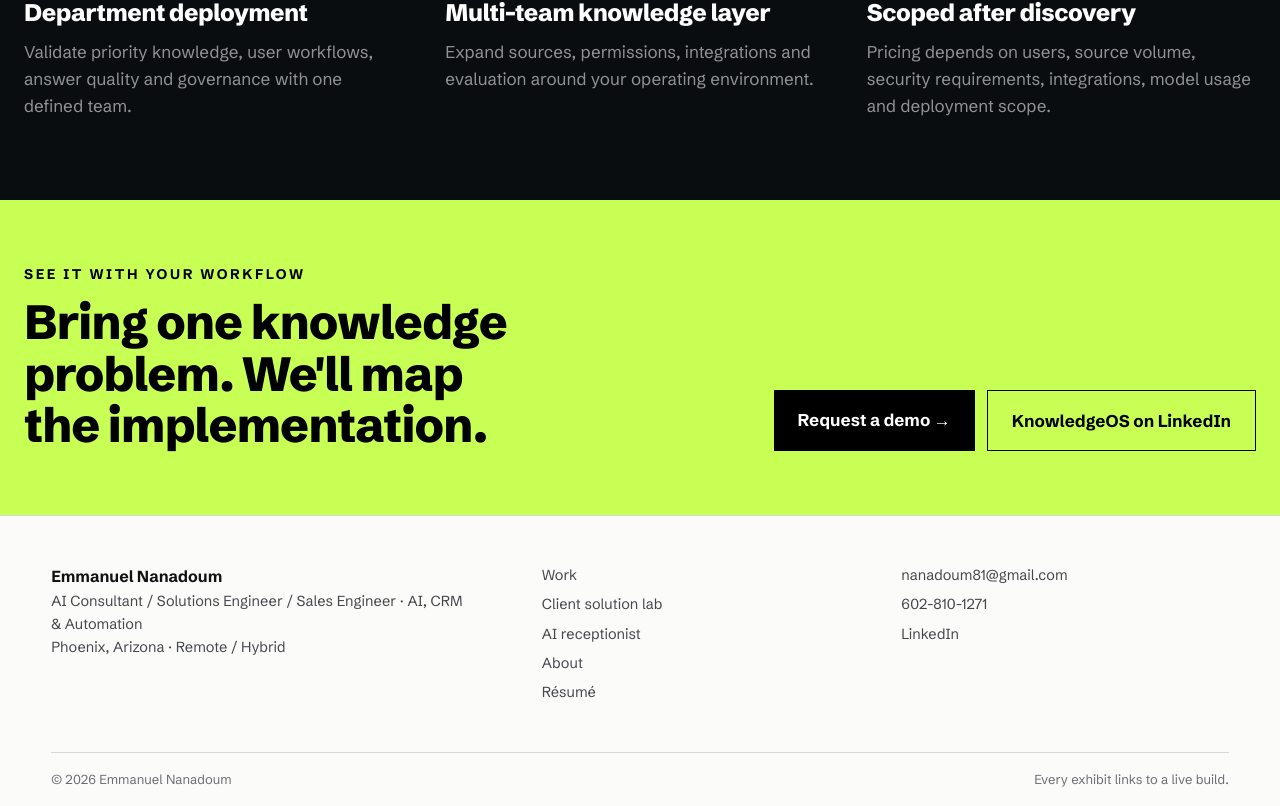
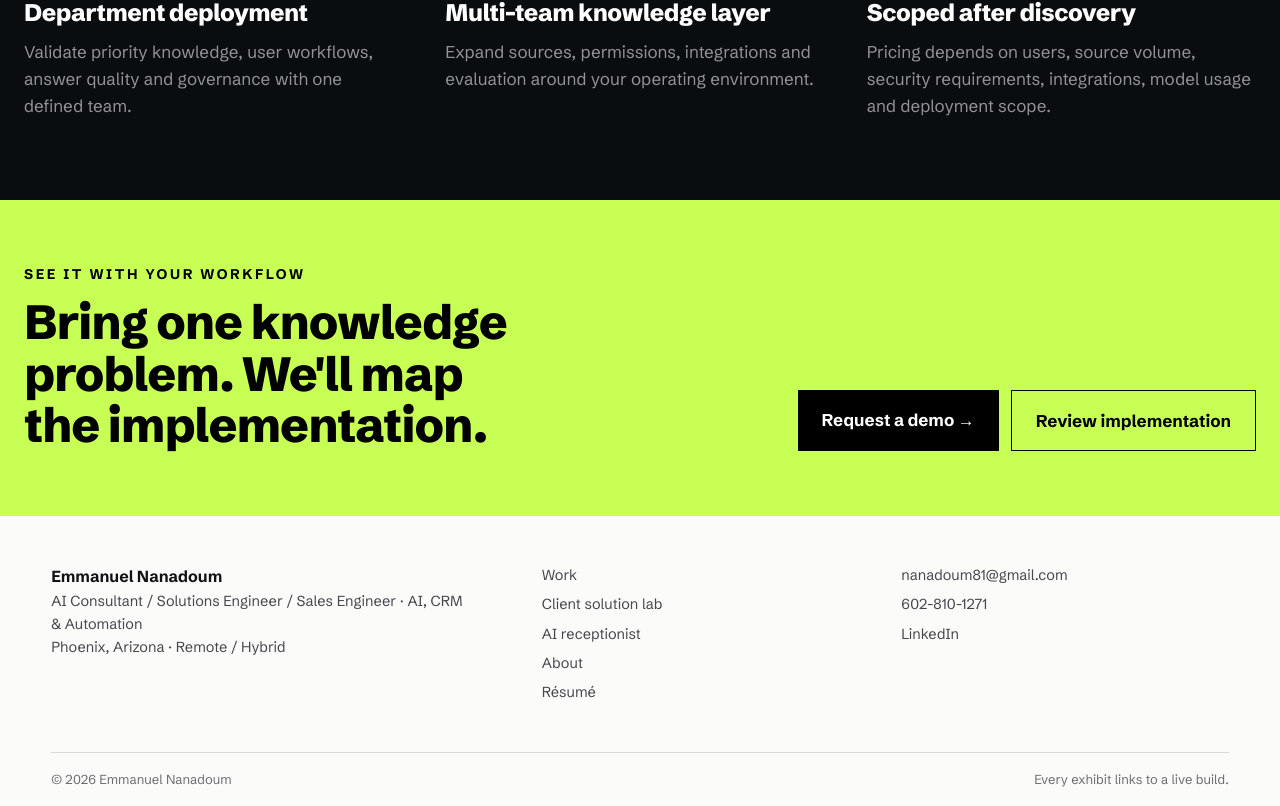
Before and after one commit to Nanadoum81/emmanuel-nanadoum-portfolio, a Next.js app: page /knowledgeos/enterprise in a window 1280 px wide. Shown: the part 3137-3943 px from the top of the page. Built offline with nearby package versions, Linux system fonts and the light colour scheme; no server answers.

Commit message:
Keep LinkedIn CTA gated until company page exists

```diff
--- a/app/(portfolio)/knowledgeos/enterprise/page.tsx
+++ b/app/(portfolio)/knowledgeos/enterprise/page.tsx
@@ -28,6 +28,6 @@ export default function EnterpriseKnowledgeOS(){
   <section id="use-cases" className="mx-auto max-w-[1380px] px-6 py-20"><div className="grid gap-12 lg:grid-cols-[.7fr_1.3fr]"><div><p className="text-sm font-bold uppercase tracking-[.18em] text-[#c8ff55]">Use cases</p><h2 className="mt-4 text-5xl font-black tracking-[-.04em]">One knowledge layer. Multiple teams.</h2></div><div>{useCases.map(([h,t])=><article key={h} className="grid gap-3 border-t border-white/15 py-7 md:grid-cols-[200px_1fr]"><h3 className="font-bold">{h}</h3><p className="text-white/60">{t}</p></article>)}</div></div></section>
   <section id="security" className="border-y border-white/10 bg-[#11161b]"><div className="mx-auto grid max-w-[1380px] gap-12 px-6 py-20 lg:grid-cols-2"><div><p className="text-sm font-bold uppercase tracking-[.18em] text-[#c8ff55]">Enterprise architecture</p><h2 className="mt-4 text-5xl font-black tracking-[-.04em]">Designed around evidence, permissions and operational control.</h2><p className="mt-6 max-w-[58ch] leading-7 text-white/60">The current public demonstration uses synthetic knowledge. Enterprise deployments are scoped around the customer&apos;s identity model, data boundaries, approved sources, retention requirements, model provider and integration environment.</p></div><div className="grid gap-4 text-sm">{["Server-side model credentials","Permission-aware retrieval design","Source-level evidence returned with answers","Explicit unsupported-answer behavior","Human-controlled source ingestion and re-indexing","Evaluation for retrieval, groundedness, citations and latency"].map(x=><div key={x} className="border-b border-white/15 py-4 font-semibold">{x}</div>)}</div></div></section>
   <section className="mx-auto max-w-[1380px] px-6 py-20"><div className="grid gap-8 lg:grid-cols-3"><div><p className="text-sm uppercase tracking-[.18em] text-white/40">Pilot</p><h3 className="mt-2 text-2xl font-bold">Department deployment</h3><p className="mt-3 text-white/55">Validate priority knowledge, user workflows, answer quality and governance with one defined team.</p></div><div><p className="text-sm uppercase tracking-[.18em] text-white/40">Enterprise</p><h3 className="mt-2 text-2xl font-bold">Multi-team knowledge layer</h3><p className="mt-3 text-white/55">Expand sources, permissions, integrations and evaluation around your operating environment.</p></div><div><p className="text-sm uppercase tracking-[.18em] text-white/40">Commercial model</p><h3 className="mt-2 text-2xl font-bold">Scoped after discovery</h3><p className="mt-3 text-white/55">Pricing depends on users, source volume, security requirements, integrations, model usage and deployment scope.</p></div></div></section>
-  <section className="bg-[#c8ff55] text-black"><div className="mx-auto grid max-w-[1380px] gap-8 px-6 py-16 lg:grid-cols-[1fr_auto] lg:items-end"><div><p className="text-sm font-bold uppercase tracking-[.18em]">See it with your workflow</p><h2 className="mt-3 max-w-[18ch] text-5xl font-black tracking-[-.045em]">Bring one knowledge problem. We&apos;ll map the implementation.</h2></div><div className="flex flex-wrap gap-3"><Link href="/knowledgeos/demo" className="bg-black px-6 py-4 font-bold text-white">Request a demo →</Link><a href={linkedin} className="border border-black px-6 py-4 font-bold">KnowledgeOS on LinkedIn</a></div></div></section>
+  <section className="bg-[#c8ff55] text-black"><div className="mx-auto grid max-w-[1380px] gap-8 px-6 py-16 lg:grid-cols-[1fr_auto] lg:items-end"><div><p className="text-sm font-bold uppercase tracking-[.18em]">See it with your workflow</p><h2 className="mt-3 max-w-[18ch] text-5xl font-black tracking-[-.045em]">Bring one knowledge problem. We&apos;ll map the implementation.</h2></div><div className="flex flex-wrap gap-3"><Link href="/knowledgeos/demo" className="bg-black px-6 py-4 font-bold text-white">Request a demo →</Link><Link href="/work/knowledgeos" className="border border-black px-6 py-4 font-bold">Review implementation</Link></div></div></section>
  </main>
 }
```
